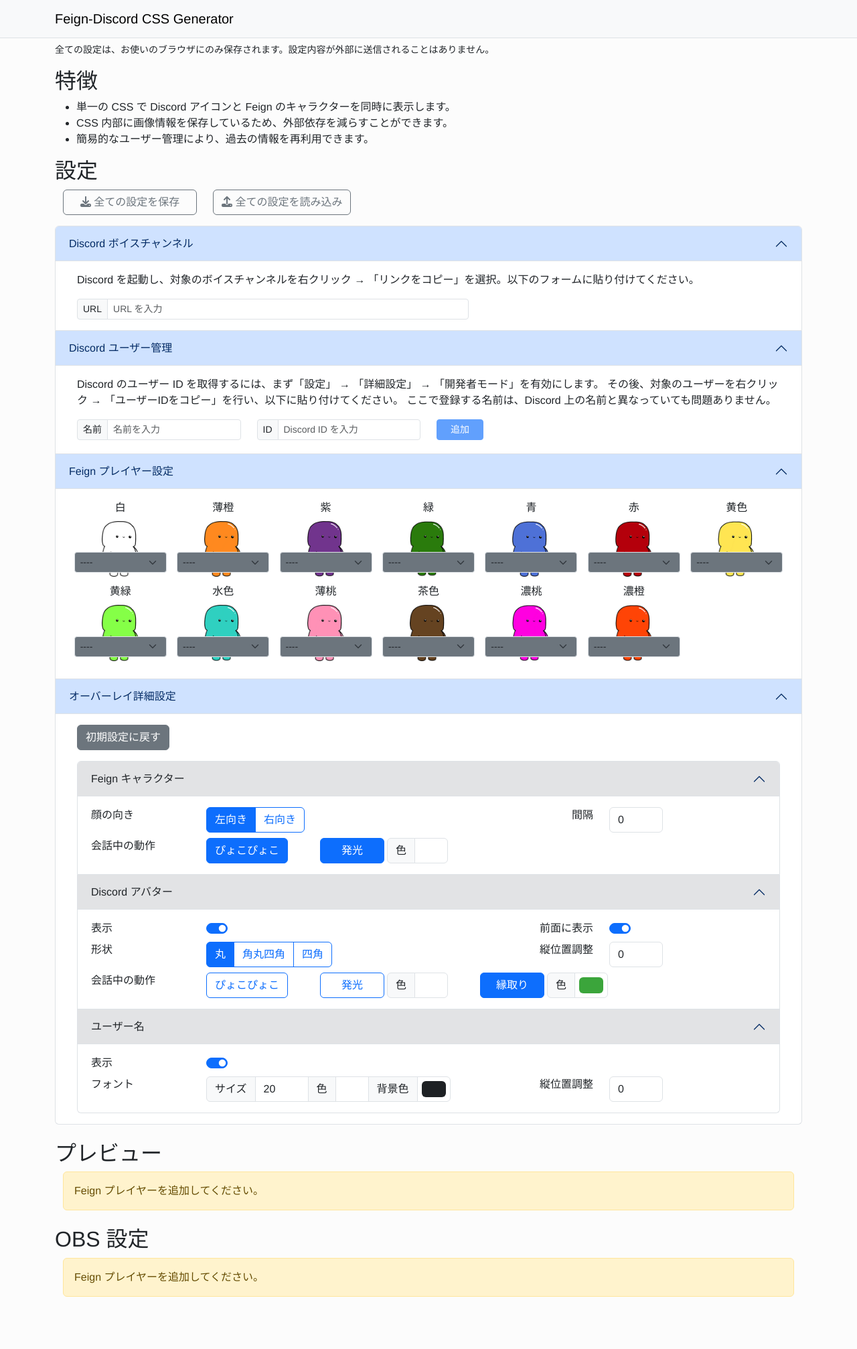
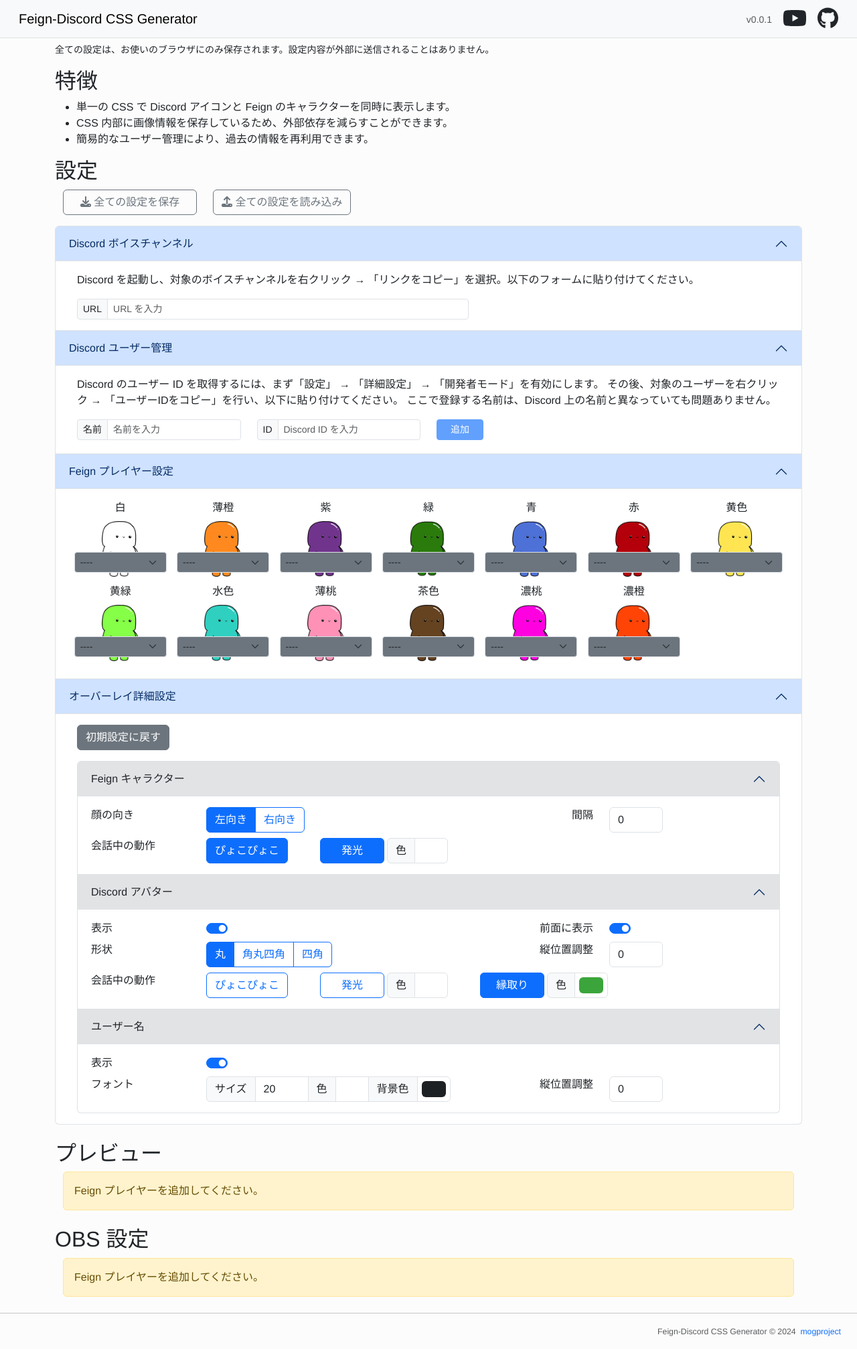
Before and after one commit to mogproject/feign-discord-css-generator, a React (Create React App) app: page / in a window 1280 px wide. Shown: the whole page at 67% size. Before the commit the page ends 1960 px from the top, so only its background shows below. Built offline with nearby package versions, Linux system fonts and the light colour scheme.

Commit message:
Add minimal header and footer

```diff
--- a/src/App.tsx
+++ b/src/App.tsx
@@ -200,6 +200,15 @@
       </ConfContext.Provider>
       <style>{buildCSS(feignPlayers, viewSettings)}</style>
       <style>{buildFeignImageCSS()}</style>
+      <hr />
+      <small>
+        <p className="text-muted text-end me-4">
+          <small>
+            Feign-Discord CSS Generator &copy; 2024 &nbsp;
+            <a href="https://mogproject.com" style={{ textDecoration: 'none' }}>mogproject</a>
+          </small>
+        </p>
+      </small>
     </>
   );
 }
--- a/src/components/Header.tsx
+++ b/src/components/Header.tsx
@@ -1,14 +1,29 @@
 import React from "react";
 
-import { Container, Navbar } from "react-bootstrap";
+import { Container, Form, Navbar } from "react-bootstrap";
+import { APP_VERSION } from "../models/Context";
+import { FontAwesomeIcon } from "@fortawesome/react-fontawesome";
+import { faYoutube, faGithub } from "@fortawesome/free-brands-svg-icons";
 
 function Header() {
   return (
     <header>
       <Navbar bg="light" data-bs-theme="light" className="border-bottom">
-        <Container>
+        <Container className="mx-3">
           <Navbar.Brand>Feign-Discord CSS Generator</Navbar.Brand>
         </Container>
+
+        <Form className="form-inline me-3">
+          <Container className="d-flex">
+            <small className="text-muted mt-2 me-3">v{APP_VERSION}</small>
+            <a className="nav-link me-3" href="https://www.youtube.com/@mogproject" target="_blank">
+              <FontAwesomeIcon icon={faYoutube} size="2x" />
+            </a>
+            <a className="nav-link" href="https://github.com/mogproject/feign-discord-css-generator/" target="_blank">
+              <FontAwesomeIcon icon={faGithub} size="2x" />
+            </a>
+          </Container>
+        </Form>
       </Navbar>
     </header>
   );
```
